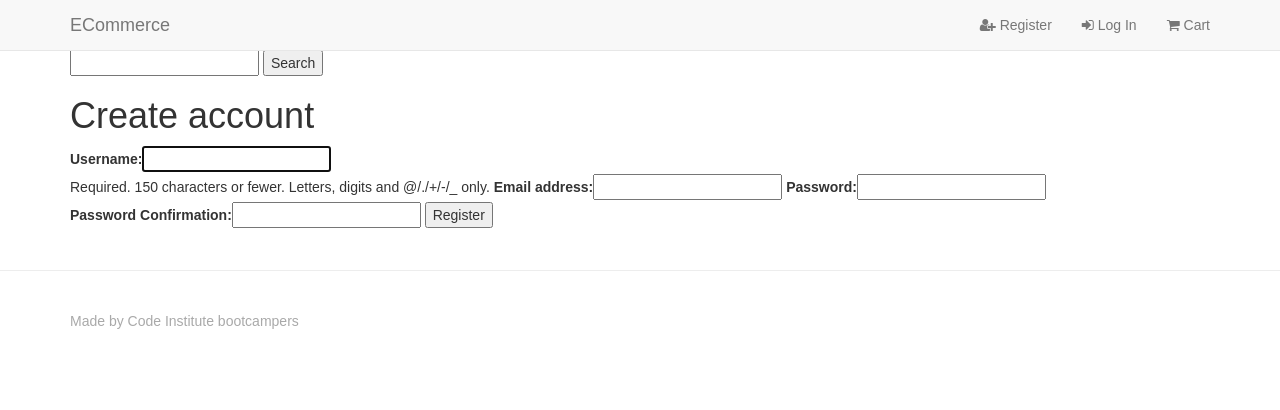
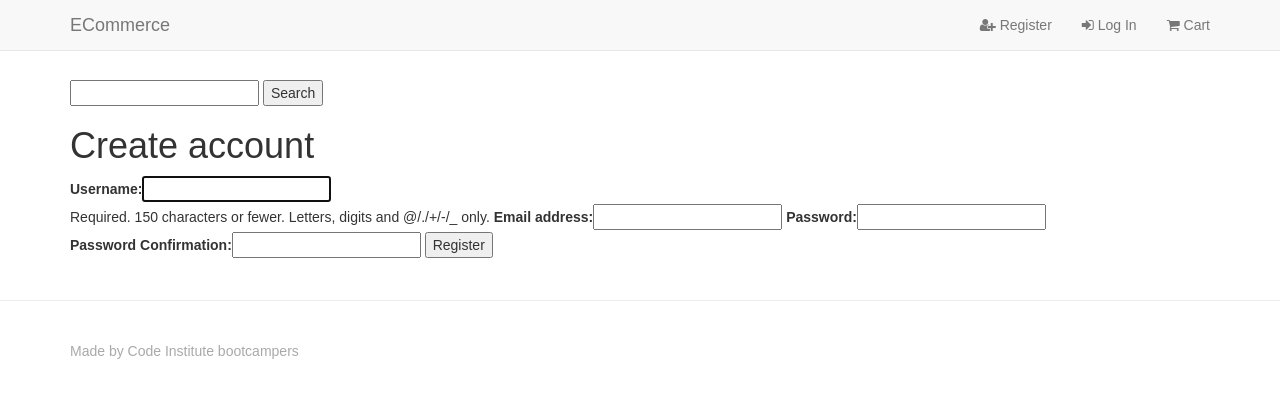
Before and after one commit to declanmunroe/django_ecommerce_project, a Django app: page /accounts/register in a window 1280 px wide. Shown: the top 410 px of the page. Run offline with Django 3.2, Linux system fonts and the light colour scheme; some libraries are stand-ins or nearby versions.

Commit message:
css change

```diff
--- a/static/css/custom.css
+++ b/static/css/custom.css
@@ -1,7 +1,9 @@
 body {
    font-family: Arial;
-   padding-top: 50px;
+   padding-top: 80px;
 }
+
+
 
 footer {
    margin-top: 40px;
```
